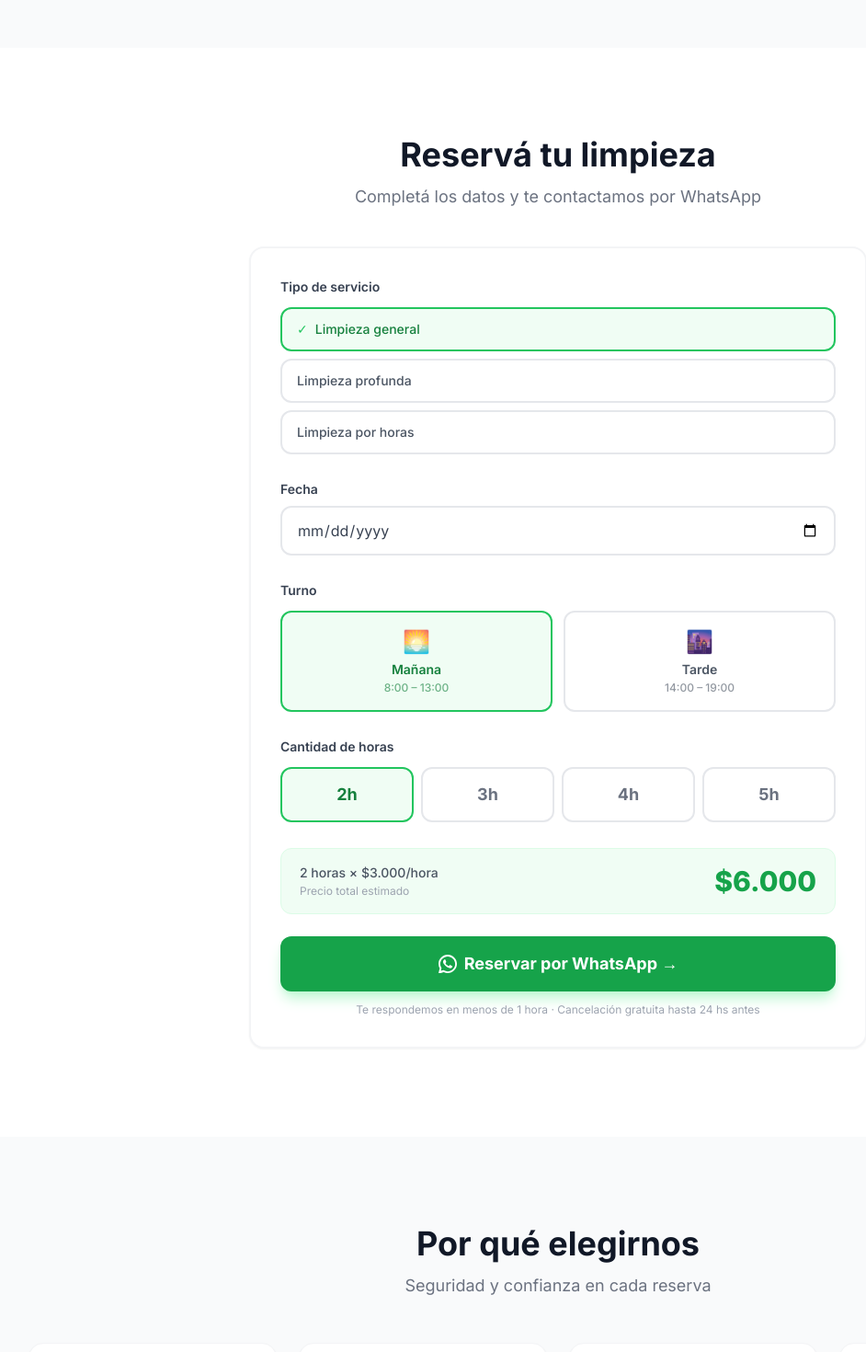
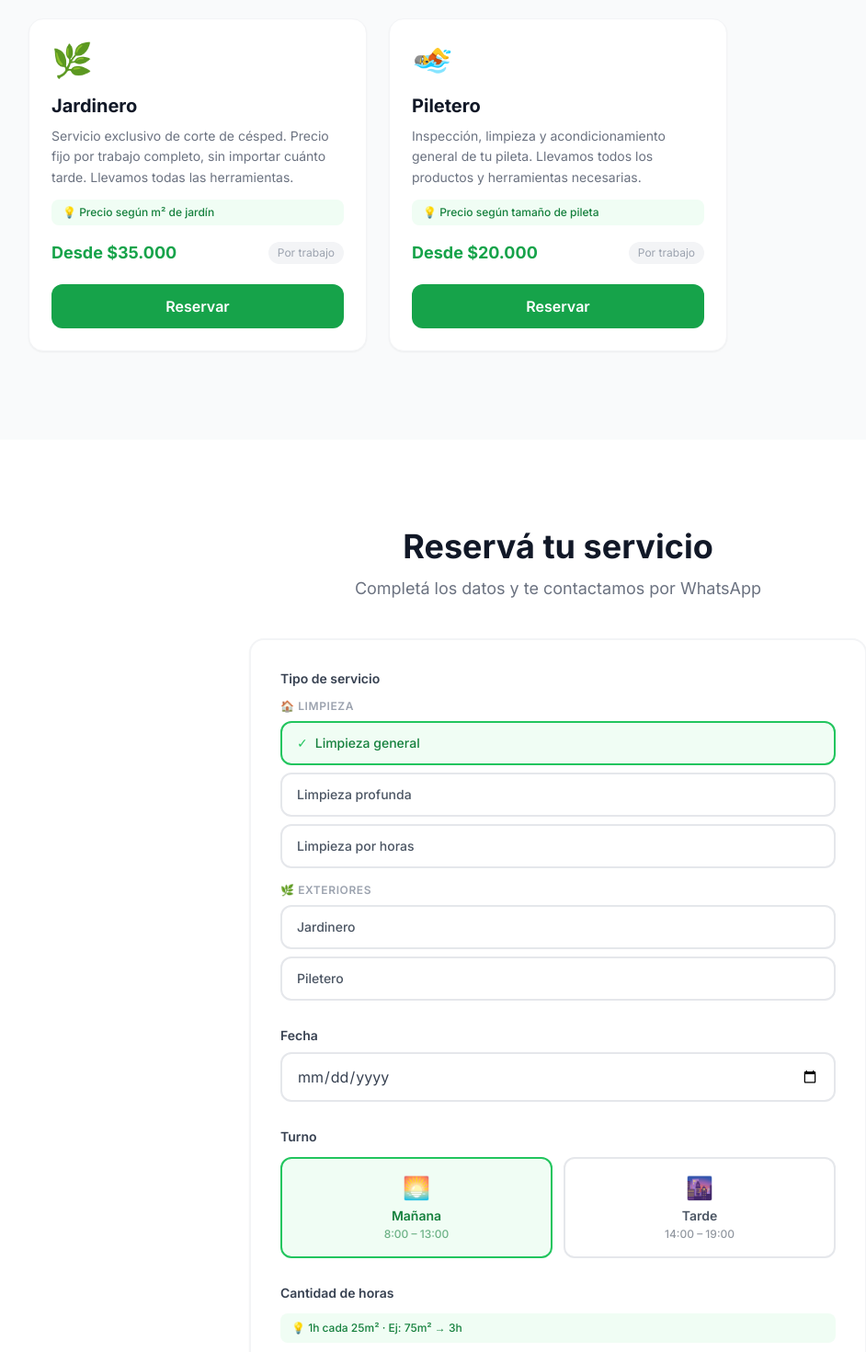
Before and after one commit to allochislucas/hogarlisto, a React (Vite) app: page / in a window 1280 px wide. Shown: the part 1880-3350 px from the top of the page at 92% size, without its empty margins (33-975 px from the left). Built offline with nearby package versions, Linux system fonts and the light colour scheme.

Commit message:
feat: jardinero, piletero, guia m2, precios dinamicos

```diff
--- a/src/components/Booking.jsx
+++ b/src/components/Booking.jsx
@@ -1,12 +1,32 @@
 import { useState } from 'react'
 
+const WHATSAPP_NUMBER = '5492302576324'
+
 const PRICE_PER_HOUR = 3000
-const SERVICE_OPTIONS = ['Limpieza general', 'Limpieza profunda', 'Limpieza por horas']
 const HOURS_OPTIONS = [2, 3, 4, 5]
 
-// ← Reemplazá con el número de WhatsApp real (sin +, con código de país)
-// Ejemplo Córdoba Argentina: 5493510000000
-const WHATSAPP_NUMBER = '5492302576324'
+const CLEANING_SERVICES = ['Limpieza general', 'Limpieza profunda', 'Limpieza por horas']
+const M2_GUIDE = {
+  'Limpieza general': '1h cada 25m² · Ej: 75m² → 3h',
+  'Limpieza profunda': '1h cada 20m² · Ej: 60m² → 3h',
+}
+
+const GARDEN_OPTIONS = [
+  { label: 'Hasta 50m²', value: 'hasta_50', price: 35000 },
+  { label: '50 – 100m²', value: '50_100',  price: 55000 },
+  { label: 'Más de 100m²', value: 'mas_100', price: null },
+]
+
+const POOL_OPTIONS = [
+  { label: 'Chica',  sub: 'hasta 6m²',    value: 'chica',   price: 20000 },
+  { label: 'Mediana', sub: 'hasta 9m²',   value: 'mediana', price: 30000 },
+  { label: 'Grande',  sub: 'más de 10m²', value: 'grande',  price: 40000 },
+]
+
+const SERVICE_TYPES = [
+  { group: '🏠 Limpieza', items: ['Limpieza general', 'Limpieza profunda', 'Limpieza por horas'] },
+  { group: '🌿 Exteriores', items: ['Jardinero', 'Piletero'] },
+]
 
 const fmt = (n) => n.toLocaleString('es-AR')
 const fmtDate = (s) => {
@@ -15,28 +35,78 @@ const fmtDate = (s) => {
   return `${d}/${m}/${y}`
 }
 
-const buildWhatsAppURL = ({ service, date, shift, hours, total }) => {
+const getServiceType = (service) => {
+  if (CLEANING_SERVICES.includes(service)) return 'cleaning'
+  if (service === 'Jardinero') return 'garden'
+  if (service === 'Piletero') return 'pool'
+  return 'cleaning'
+}
+
+const buildWhatsAppURL = ({ service, date, shift, hours, gardenOption, poolOption }) => {
+  const type = getServiceType(service)
+  let precioLine = ''
+
+  if (type === 'cleaning') {
+    precioLine = `💰 *Total estimado:* $${fmt(hours * PRICE_PER_HOUR)}`
+  } else if (type === 'garden') {
+    const opt = GARDEN_OPTIONS.find(o => o.value === gardenOption)
+    precioLine = opt?.price
+      ? `💰 *Precio:* $${fmt(opt.price)}`
+      : `💰 *Precio:* A presupuestar (jardín de más de 100m²)`
+  } else if (type === 'pool') {
+    const opt = POOL_OPTIONS.find(o => o.value === poolOption)
+    precioLine = `💰 *Precio:* $${fmt(opt.price)}`
+  }
+
+  let detallesLine = ''
+  if (type === 'cleaning') {
+    detallesLine = `⏱️ *Duración:* ${hours} horas\n`
+  } else if (type === 'garden') {
+    const opt = GARDEN_OPTIONS.find(o => o.value === gardenOption)
+    detallesLine = `📐 *Tamaño jardín:* ${opt?.label}\n`
+  } else if (type === 'pool') {
+    const opt = POOL_OPTIONS.find(o => o.value === poolOption)
+    detallesLine = `🏊 *Tamaño pileta:* ${opt?.label} (${opt?.sub})\n`
+  }
+
   const mensaje =
     `¡Hola HogarListo! 👋 Quiero reservar un servicio:\n\n` +
     `📋 *Servicio:* ${service}\n` +
     `📅 *Fecha:* ${fmtDate(date)}\n` +
     `🕐 *Turno:* ${shift.charAt(0).toUpperCase() + shift.slice(1)}\n` +
-    `⏱️ *Duración:* ${hours} horas\n` +
-    `💰 *Total:* $${fmt(total)}\n\n` +
+    detallesLine +
+    precioLine + `\n\n` +
     `Quedo a la espera de confirmación. ¡Gracias!`
 
   return `https://wa.me/${WHATSAPP_NUMBER}?text=${encodeURIComponent(mensaje)}`
 }
 
 export default function Booking() {
-  const [service, setService] = useState(SERVICE_OPTIONS[0])
-  const [date, setDate] = useState('')
-  const [shift, setShift] = useState('mañana')
-  const [hours, setHours] = useState(2)
-  const [dateError, setDateError] = useState(false)
+  const [service, setService]         = useState('Limpieza general')
+  const [date, setDate]               = useState('')
+  const [shift, setShift]             = useState('mañana')
+  const [hours, setHours]             = useState(2)
+  const [gardenOption, setGarden]     = useState('hasta_50')
+  const [poolOption, setPool]         = useState('chica')
+  const [dateError, setDateError]     = useState(false)
 
-  const total = hours * PRICE_PER_HOUR
+  const type  = getServiceType(service)
   const today = new Date().toISOString().split('T')[0]
+
+  const getTotal = () => {
+    if (type === 'cleaning') return hours * PRICE_PER_HOUR
+    if (type === 'garden') {
+      const opt = GARDEN_OPTIONS.find(o => o.value === gardenOption)
+      return opt?.price ?? null
+    }
+    if (type === 'pool') {
+      const opt = POOL_OPTIONS.find(o => o.value === poolOption)
+      return opt?.price ?? null
+    }
+    return null
+  }
+
+  const total = getTotal()
 
   const handleSubmit = (e) => {
     e.preventDefault()
@@ -46,7 +116,7 @@ export default function Booking() {
       return
     }
     setDateError(false)
-    const url = buildWhatsAppURL({ service, date, shift, hours, total })
+    const url = buildWhatsAppURL({ service, date, shift, hours, gardenOption, poolOption })
     window.open(url, '_blank')
   }
 
@@ -54,21 +124,21 @@ export default function Booking() {
     <section id="reservar" className="py-16 md:py-24 px-4 bg-white">
       <div className="max-w-2xl mx-auto">
         <div className="text-center mb-10">
-          <h2 className="text-3xl md:text-4xl font-bold text-gray-900 mb-3">Reservá tu limpieza</h2>
+          <h2 className="text-3xl md:text-4xl font-bold text-gray-900 mb-3">Reservá tu servicio</h2>
           <p className="text-gray-500 text-lg">Completá los datos y te contactamos por WhatsApp</p>
         </div>
 
-        <form
-          onSubmit={handleSubmit}
-          className="bg-white border-2 border-gray-100 rounded-2xl p-6 md:p-8 shadow-sm"
-        >
-          {/* Service */}
+        <form onSubmit={handleSubmit} className="bg-white border-2 border-gray-100 rounded-2xl p-6 md:p-8 shadow-sm">
+
+          {/* Service selector */}
           <fieldset className="mb-7">
-            <legend className="block text-sm font-semibold text-gray-700 mb-3">
-              Tipo de servicio
-            </legend>
+            <legend className="block text-sm font-semibold text-gray-700 mb-3">Tipo de servicio</legend>
+            <div className="space-y-4">
+              {SERVICE_TYPES.map((group) => (
+                <div key={group.group}>
+                  <p className="text-xs text-gray-400 font-semibold uppercase tracking-wider mb-2">{group.group}</p>
                   <div className="space-y-2">
-              {SERVICE_OPTIONS.map((s) => (
+                    {group.items.map((s) => (
                       <button
                         key={s}
                         type="button"
@@ -84,31 +154,25 @@ export default function Booking() {
                       </button>
                     ))}
                   </div>
+                </div>
+              ))}
+            </div>
           </fieldset>
 
           {/* Date */}
           <div className="mb-7">
-            <label htmlFor="date-input" className="block text-sm font-semibold text-gray-700 mb-2">
-              Fecha
-            </label>
+            <label htmlFor="date-input" className="block text-sm font-semibold text-gray-700 mb-2">Fecha</label>
             <input
               id="date-input"
               type="date"
               min={today}
               value={date}
-              onChange={(e) => {
-                setDate(e.target.value)
-                setDateError(false)
-              }}
+              onChange={(e) => { setDate(e.target.value); setDateError(false) }}
               className={`w-full border-2 rounded-xl px-4 py-3 text-gray-700 focus:outline-none transition-colors ${
-                dateError
-                  ? 'border-red-400 bg-red-50'
-                  : 'border-gray-200 focus:border-green-500'
+                dateError ? 'border-red-400 bg-red-50' : 'border-gray-200 focus:border-green-500'
               }`}
             />
-            {dateError && (
-              <p className="text-red-500 text-xs mt-1.5">Por favor seleccioná una fecha</p>
-            )}
+            {dateError && <p className="text-red-500 text-xs mt-1.5">Por favor seleccioná una fecha</p>}
           </div>
 
           {/* Shift */}
@@ -117,7 +181,7 @@ export default function Booking() {
             <div className="grid grid-cols-2 gap-3">
               {[
                 { value: 'mañana', label: 'Mañana', icon: '🌅', sub: '8:00 – 13:00' },
-                { value: 'tarde', label: 'Tarde', icon: '🌆', sub: '14:00 – 19:00' },
+                { value: 'tarde',  label: 'Tarde',  icon: '🌆', sub: '14:00 – 19:00' },
               ].map((t) => (
                 <button
                   key={t.value}
@@ -137,11 +201,15 @@ export default function Booking() {
             </div>
           </fieldset>
 
-          {/* Hours */}
+          {/* CLEANING: hours + m2 guide */}
+          {type === 'cleaning' && (
             <fieldset className="mb-7">
-            <legend className="block text-sm font-semibold text-gray-700 mb-3">
-              Cantidad de horas
-            </legend>
+              <legend className="block text-sm font-semibold text-gray-700 mb-3">Cantidad de horas</legend>
+              {M2_GUIDE[service] && (
+                <p className="text-xs text-green-700 bg-green-50 px-3 py-2 rounded-lg mb-3 font-medium">
+                  💡 {M2_GUIDE[service]}
+                </p>
+              )}
               <div className="grid grid-cols-4 gap-2">
                 {HOURS_OPTIONS.map((h) => (
                   <button
@@ -159,16 +227,92 @@ export default function Booking() {
                 ))}
               </div>
             </fieldset>
+          )}
 
-          {/* Price */}
+          {/* GARDEN: range selector */}
+          {type === 'garden' && (
+            <fieldset className="mb-7">
+              <legend className="block text-sm font-semibold text-gray-700 mb-3">Tamaño del jardín</legend>
+              <p className="text-xs text-gray-400 bg-gray-50 px-3 py-2 rounded-lg mb-3">
+                🌿 Servicio exclusivo de corte de césped · Precio fijo por trabajo completo
+              </p>
+              <div className="space-y-2">
+                {GARDEN_OPTIONS.map((opt) => (
+                  <button
+                    key={opt.value}
+                    type="button"
+                    onClick={() => setGarden(opt.value)}
+                    className={`w-full flex items-center justify-between px-4 py-3.5 rounded-xl border-2 font-medium text-sm transition-all ${
+                      gardenOption === opt.value
+                        ? 'border-green-500 bg-green-50 text-green-700'
+                        : 'border-gray-200 text-gray-600 hover:border-green-200 hover:bg-gray-50'
+                    }`}
+                  >
+                    <span>
+                      {gardenOption === opt.value && <span className="mr-2 text-green-500">✓</span>}
+                      {opt.label}
+                    </span>
+                    <span className={`font-bold ${opt.price ? 'text-green-600' : 'text-orange-500'}`}>
+                      {opt.price ? `$${fmt(opt.price)}` : 'A presupuestar'}
+                    </span>
+                  </button>
+                ))}
+              </div>
+            </fieldset>
+          )}
+
+          {/* POOL: size selector */}
+          {type === 'pool' && (
+            <fieldset className="mb-7">
+              <legend className="block text-sm font-semibold text-gray-700 mb-3">Tamaño de la pileta</legend>
+              <p className="text-xs text-gray-400 bg-gray-50 px-3 py-2 rounded-lg mb-3">
+                🏊 Incluye inspección, limpieza y acondicionamiento · Llevamos todos los productos
+              </p>
+              <div className="space-y-2">
+                {POOL_OPTIONS.map((opt) => (
+                  <button
+                    key={opt.value}
+                    type="button"
+                    onClick={() => setPool(opt.value)}
+                    className={`w-full flex items-center justify-between px-4 py-3.5 rounded-xl border-2 font-medium text-sm transition-all ${
+                      poolOption === opt.value
+                        ? 'border-green-500 bg-green-50 text-green-700'
+                        : 'border-gray-200 text-gray-600 hover:border-green-200 hover:bg-gray-50'
+                    }`}
+                  >
+                    <span>
+                      {poolOption === opt.value && <span className="mr-2 text-green-500">✓</span>}
+                      <span className="font-semibold">{opt.label}</span>
+                      <span className="text-gray-400 font-normal ml-2">{opt.sub}</span>
+                    </span>
+                    <span className="font-bold text-green-600">${fmt(opt.price)}</span>
+                  </button>
+                ))}
+              </div>
+            </fieldset>
+          )}
+
+          {/* Price display */}
           <div className="bg-green-50 border border-green-100 rounded-xl px-5 py-4 mb-6 flex items-center justify-between">
             <div>
+              {type === 'cleaning' && (
+                <p className="text-sm text-gray-600 font-medium">{hours} horas × ${fmt(PRICE_PER_HOUR)}/hora</p>
+              )}
+              {type === 'garden' && (
                 <p className="text-sm text-gray-600 font-medium">
-                {hours} horas × ${fmt(PRICE_PER_HOUR)}/hora
+                  Jardinero · {GARDEN_OPTIONS.find(o => o.value === gardenOption)?.label}
                 </p>
-              <p className="text-xs text-gray-400 mt-0.5">Precio total estimado</p>
+              )}
+              {type === 'pool' && (
+                <p className="text-sm text-gray-600 font-medium">
+                  Piletero · Pileta {POOL_OPTIONS.find(o => o.value === poolOption)?.label.toLowerCase()}
+                </p>
+              )}
+              <p className="text-xs text-gray-400 mt-0.5">Precio total</p>
             </div>
-            <div className="text-3xl font-extrabold text-green-600">${fmt(total)}</div>
+            <div className={`text-3xl font-extrabold ${total ? 'text-green-600' : 'text-orange-500'}`}>
+              {total ? `$${fmt(total)}` : 'A presupuestar'}
+            </div>
           </div>
 
           <button
--- a/src/components/Services.jsx
+++ b/src/components/Services.jsx
@@ -7,6 +7,7 @@ const SERVICES = [
     price: 'Desde $6.000',
     tag: 'Más popular',
     hours: '2–3 horas',
+    tip: '💡 Referencia: 1h cada 25m²',
   },
   {
     icon: '✨',
@@ -16,6 +17,7 @@ const SERVICES = [
     price: 'Desde $9.000',
     tag: null,
     hours: '4–5 horas',
+    tip: '💡 Referencia: 1h cada 20m²',
   },
   {
     icon: '⏱️',
@@ -25,6 +27,27 @@ const SERVICES = [
     price: '$3.000 / hora',
     tag: null,
     hours: 'A elección',
+    tip: null,
+  },
+  {
+    icon: '🌿',
+    title: 'Jardinero',
+    description:
+      'Servicio exclusivo de corte de césped. Precio fijo por trabajo completo, sin importar cuánto tarde. Llevamos todas las herramientas.',
+    price: 'Desde $35.000',
+    tag: null,
+    hours: 'Por trabajo',
+    tip: '💡 Precio según m² de jardín',
+  },
+  {
+    icon: '🏊',
+    title: 'Piletero',
+    description:
+      'Inspección, limpieza y acondicionamiento general de tu pileta. Llevamos todos los productos y herramientas necesarias.',
+    price: 'Desde $20.000',
+    tag: null,
+    hours: 'Por trabajo',
+    tip: '💡 Precio según tamaño de pileta',
   },
 ]
 
@@ -34,10 +57,10 @@ export default function Services({ onReserve }) {
       <div className="max-w-6xl mx-auto">
         <div className="text-center mb-12">
           <h2 className="text-3xl md:text-4xl font-bold text-gray-900 mb-3">Nuestros servicios</h2>
-          <p className="text-gray-500 text-lg">Elegí el que mejor se adapta a lo que necesitás</p>
+          <p className="text-gray-500 text-lg">Todo lo que necesitás para tu hogar en Docta</p>
         </div>
 
-        <div className="grid grid-cols-1 md:grid-cols-3 gap-6">
+        <div className="grid grid-cols-1 sm:grid-cols-2 lg:grid-cols-3 gap-6">
           {SERVICES.map((s, idx) => (
             <div
               key={idx}
@@ -51,7 +74,13 @@ export default function Services({ onReserve }) {
 
               <div className="text-4xl mb-4">{s.icon}</div>
               <h3 className="text-xl font-bold text-gray-900 mb-2">{s.title}</h3>
-              <p className="text-gray-500 text-sm leading-relaxed flex-1 mb-4">{s.description}</p>
+              <p className="text-gray-500 text-sm leading-relaxed flex-1 mb-3">{s.description}</p>
+
+              {s.tip && (
+                <p className="text-xs text-green-700 bg-green-50 px-3 py-1.5 rounded-lg mb-4 font-medium">
+                  {s.tip}
+                </p>
+              )}
 
               <div className="flex items-center justify-between mb-5">
                 <span className="text-green-600 font-bold text-lg">{s.price}</span>
```
Lines whose indentation alone changed are shown as unchanged.
